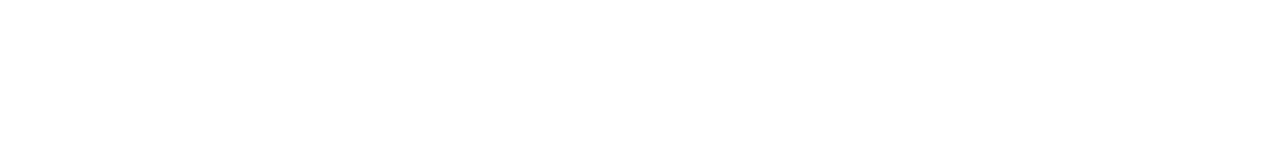
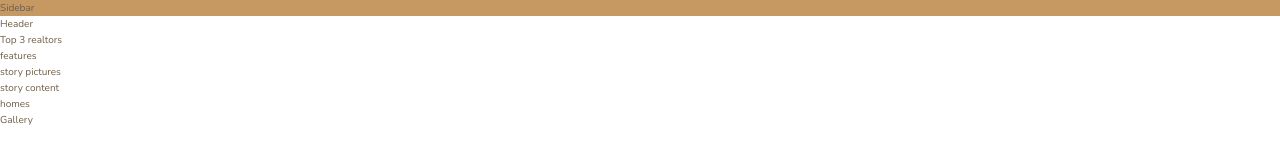
Before and after one commit to elifedd/Nexter, a website: page index.html in a window 1280 px wide. Drawn offline with nearby package versions, Linux system fonts and the light colour scheme; files that its build step writes are made by us from their sources.

Commit message:
update package.json

```diff
--- a/index.html
+++ b/index.html
@@ -12,6 +12,40 @@
         <title>nexter &mdash; your home, your freedom</title>
     </head>
     <body class="container">
+        <div class="sidebar">
+            Sidebar
+        </div>
 
+        <header class="header">
+            Header
+        </header>
+
+        <div class="realtors">
+            Top 3 realtors
+        </div>
+
+        <section class="features">
+            features
+        </section>
+
+        <div class="story__pictures">
+            story pictures
+        </div>
+
+        <div class="story__content">
+            story content
+        </div>
+
+        <section class="homes">
+            homes
+        </section>
+
+        <section class="gallery">
+            Gallery
+        </section>
+
+        <footer class="footer">
+
+        </footer>
     </body>
 </html>
--- a/sass/_base.scss
+++ b/sass/_base.scss
@@ -13,3 +13,23 @@ $color-grey-dark-2: #6D5D4B;
 // FONT VARIABLES
 $font-primary: 'Nunito', sans-serif;
 $font-display: 'Josefin Sans', sans-serif;
+
+*,
+*::after,
+*::before {
+    margin: 0;
+    padding: 0;
+    box-sizing: inherit;
+}
+
+html {
+    box-sizing: border-box;
+    font-size: 62.5%; // 10px/16px = 62.5% -> 1rem = 10px
+}
+
+body {
+    font-family: $font-primary;
+    color: $color-grey-dark-2;
+    font-weight: 300;
+    line-height: 1.6;
+}
--- a/sass/_sidebar.scss
+++ b/sass/_sidebar.scss
@@ -0,0 +1,3 @@
+.sidebar {
+    background-color: $color-primary;
+}
```
Also changed, not shown: package.json (+9 -8 lines), css/style.css (added), 1 other file.
